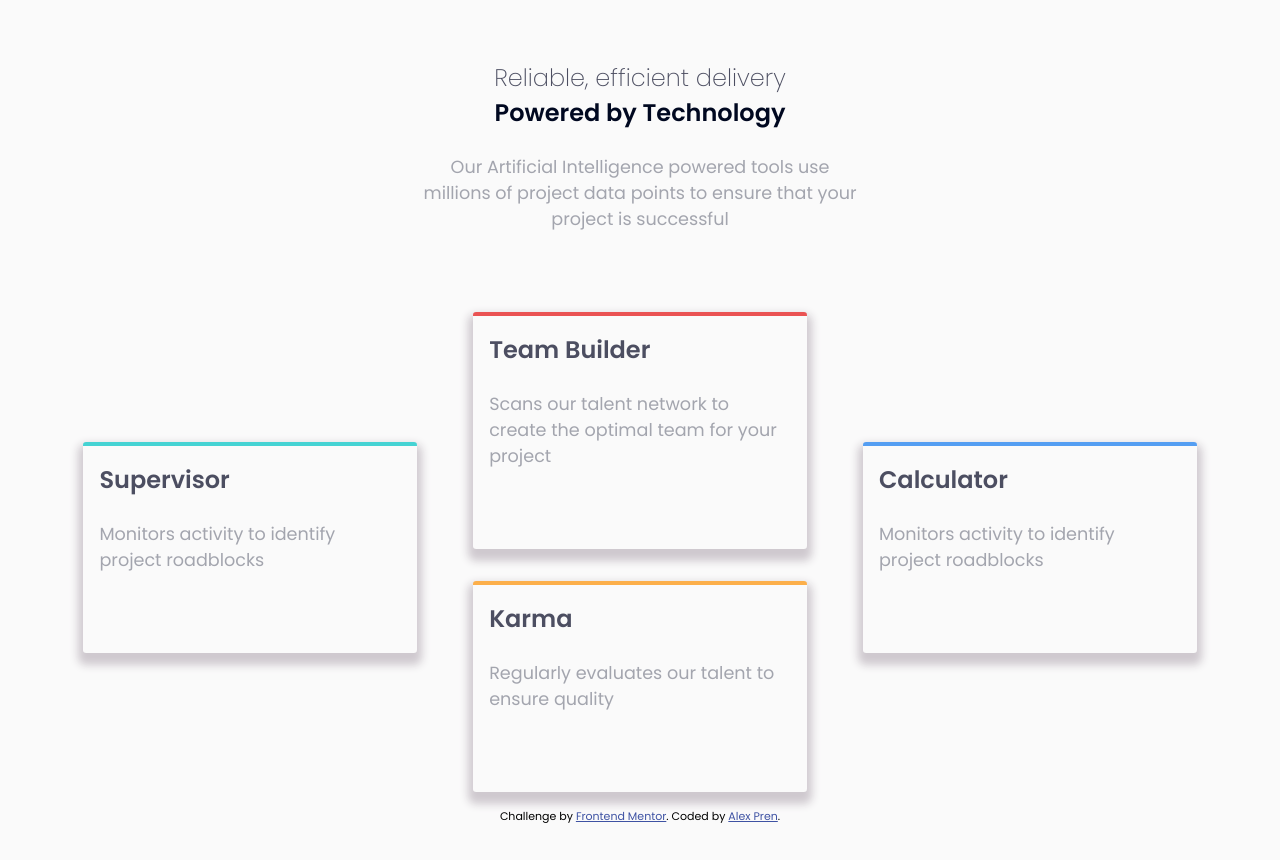
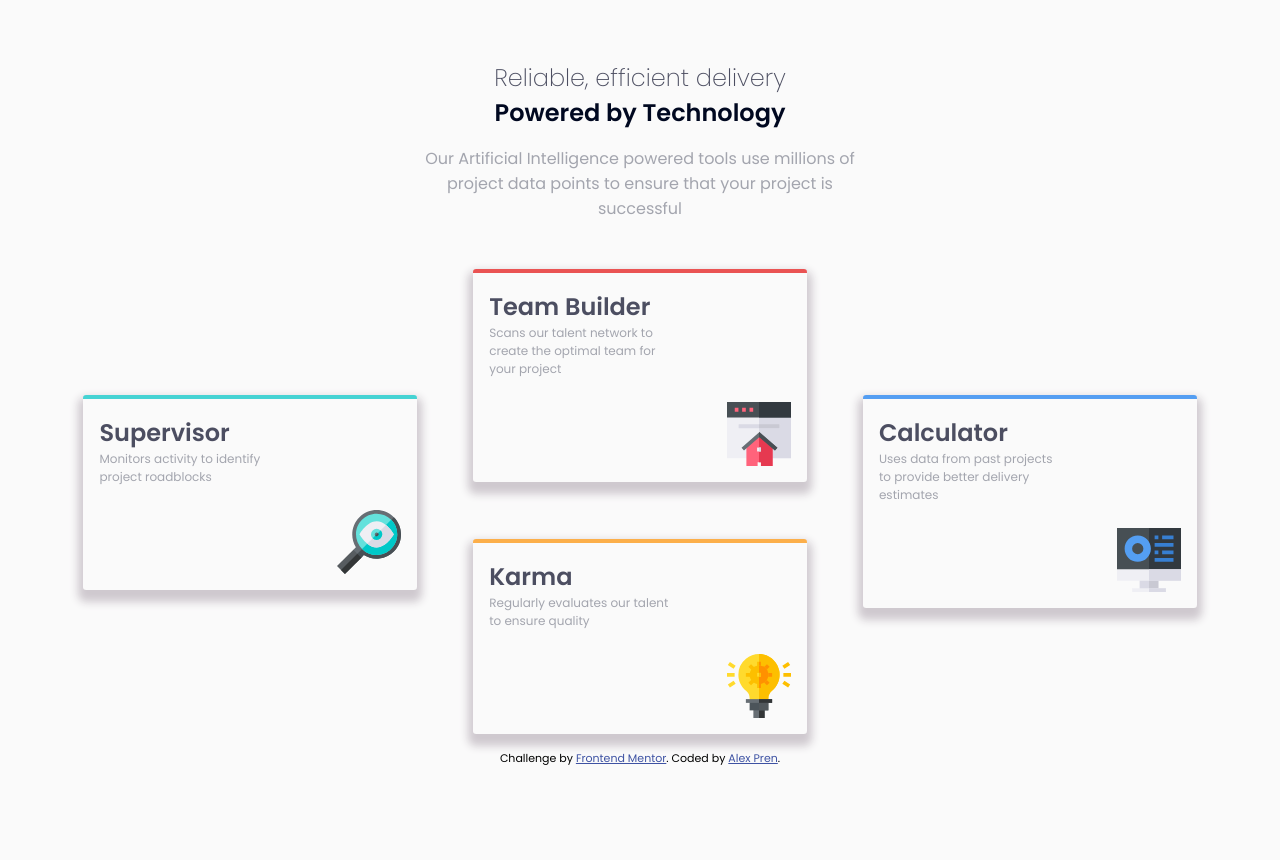
Before and after one commit to alexanderpren/fem-four-card-section, a plain HTML site: page public/index.html in a window 1280 px wide. Drawn offline with Linux system fonts and the light colour scheme.

Commit message:
End Design

```diff
--- a/public/index.html
+++ b/public/index.html
@@ -38,8 +38,8 @@
     <div class="card__container">
       <div class="card__first-header">Reliable, efficient delivery</div>
       <div class="card__second-header">Powered by Technology</div>
-      <div class="card__subtitle-container">
-        <p class="card__second-subtitle">
+      <div class="card__first-subtitle">
+        <p class="card__text-subtitle">
           Our Artificial Intelligence powered tools use millions of project data
           points to ensure that your project is successful
         </p>
@@ -53,6 +53,13 @@
           <div class="card__subtitle-container">
             <p>Monitors activity to identify project roadblocks</p>
           </div>
+          <div class="card__container-image">
+            <img
+              class="card__image"
+              src="./images/icon-supervisor.svg"
+              alt="Supervisor"
+            />
+          </div>
         </div>
       </div>
 
@@ -65,11 +72,25 @@
               project
             </p>
           </div>
+          <div class="card__container-image">
+            <img
+              class="card__image"
+              src="./images/icon-team-builder.svg"
+              alt="Supervisor"
+            />
+          </div>
         </div>
         <div class="card__box top-color-orange">
           <div class="card__header">Karma</div>
           <div class="card__subtitle-container">
             <p>Regularly evaluates our talent to ensure quality</p>
+          </div>
+          <div class="card__container-image">
+            <img
+              class="card__image"
+              src="./images/icon-karma.svg"
+              alt="Supervisor"
+            />
           </div>
         </div>
       </div>
@@ -78,7 +99,16 @@
         <div class="card__box top-color-blue">
           <div class="card__header">Calculator</div>
           <div class="card__subtitle-container">
-            <p>Monitors activity to identify project roadblocks</p>
+            <p>
+              Uses data from past projects to provide better delivery estimates
+            </p>
+          </div>
+          <div class="card__container-image">
+            <img
+              class="card__image"
+              src="./images/icon-calculator.svg"
+              alt="Supervisor"
+            />
           </div>
         </div>
       </div>
--- a/src/scss/components/_card.scss
+++ b/src/scss/components/_card.scss
@@ -58,6 +58,7 @@
     box-shadow: 0px 7px 9px 5px rgba(207, 201, 207, 1);
     padding: 1rem;
     margin-bottom: 1rem;
+    margin-top: 1rem;
 
     &.top-color-cyan {
         border-top: 0.3rem solid $color-cyan;
@@ -96,29 +97,57 @@
 .card__subtitle-container {
     width: 100%;
     display: flex;
-    padding: 1rem;
+    padding: 0.2rem;
+    margin-top: 0;
+    font-size: 0.75rem;
+    font-weight: 500;
+    color: $grayish-blue;
+    margin-bottom: 1.5rem;
 }
 
-.card__second-subtitle {
-    font-size: 0.875rem;
-    text-align: unset;
+.card__first-subtitle {
+    width: 100%;
+    display: flex;
+    margin-bottom: 2rem;
+    margin-top: 1rem;
+    justify-content: center;
+}
 
+.card__text-subtitle {
+    font-size: 1rem;
+    font-weight: 500;
+    color: $grayish-blue;
+    margin-left: 1rem;
+    margin-right: 1rem;
 }
+
+
 
 @include respond-to(desktop) {
     .card__subtitle-container {
         padding: 0;
         margin-left: 0;
-        width: 100%;
+        width: 60%;
         display: flex;
-        justify-content: center;
-
+        justify-content: start;
     }
 
-    .card__second-subtitle {
+    .card__text-subtitle  {
         font-size: 1em;
         align-items: center;
         width: 35%;
     }
 
 }
+
+.card__container-image {
+    margin-top: 0;
+    display: flex;
+    width: 100%;
+    justify-content: flex-end;
+
+}
+
+.card__image {
+    margin-left: 1rem;
+}
```
Also changed, not shown: public/css/styles.css, 1 other file.
